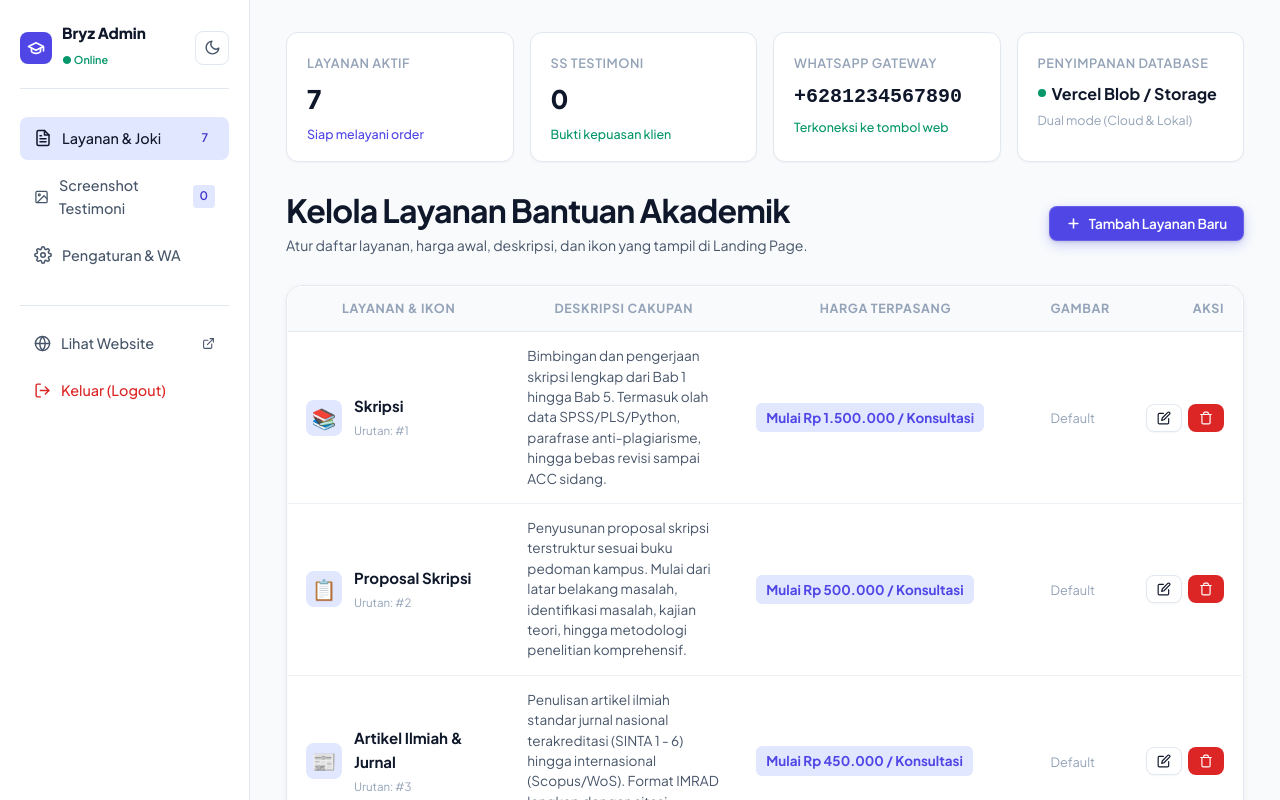
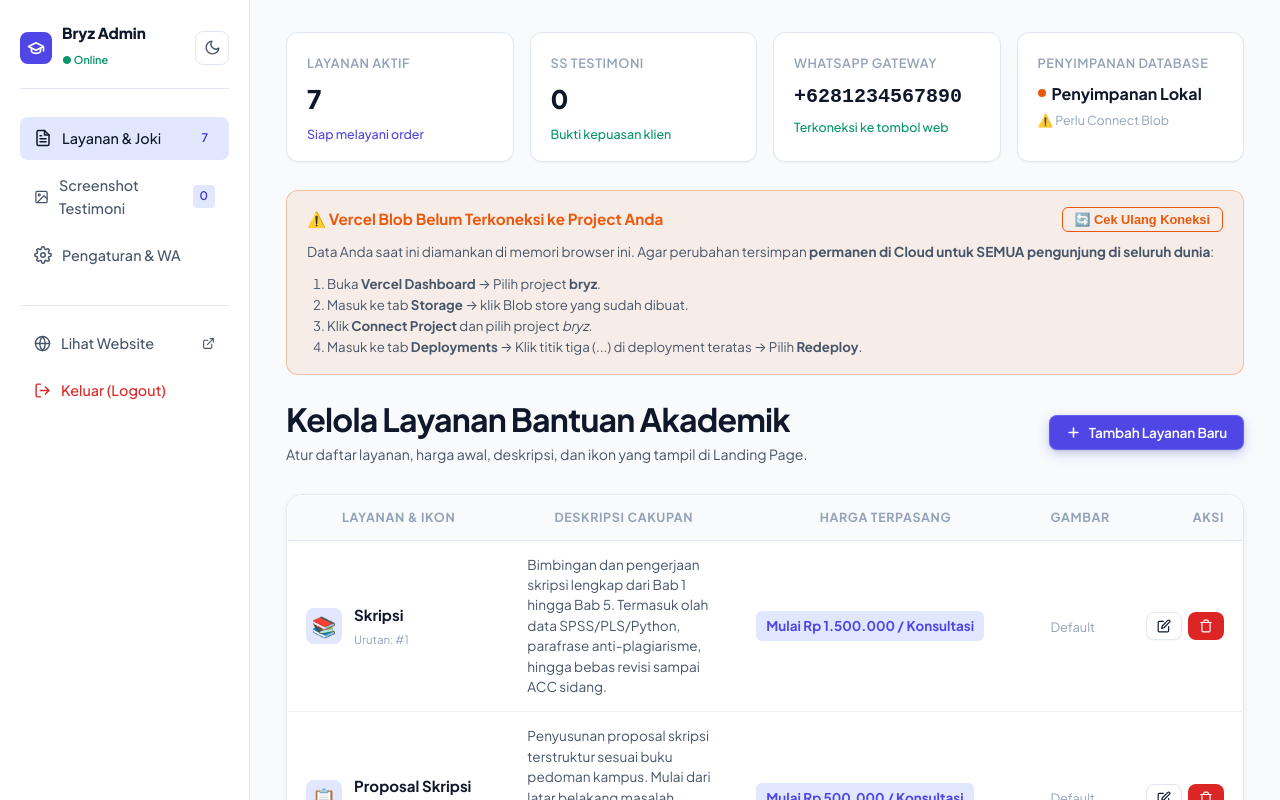
Before and after one commit to rafiifha/bryz, a Next.js app: page /admin/dashboard in a window 1280 px wide. Shown: the top 800 px of the page. Built offline with nearby package versions, Linux system fonts and the light colour scheme; sample sign-in values are in the browser's storage.

Commit message:
fix: prevent state reset on refresh and show live blob connection indicator

```diff
--- a/src/app/admin/dashboard/page.tsx
+++ b/src/app/admin/dashboard/page.tsx
@@ -16,6 +16,7 @@ export default function AdminDashboard() {
   const [config, setConfig] = useState<SiteConfig | null>(null);
   const [loading, setLoading] = useState(true);
   const [toast, setToast] = useState<{ message: string; type: 'success' | 'error' } | null>(null);
+  const [blobConnected, setBlobConnected] = useState<boolean | null>(null);
 
   // Modal states
   const [showServiceModal, setShowServiceModal] = useState(false);
@@ -57,16 +58,37 @@ export default function AdminDashboard() {
 
   const fetchData = useCallback(async () => {
     try {
-      const [servRes, testRes, confRes] = await Promise.all([
+      const [servRes, testRes, confRes, statusRes] = await Promise.all([
         fetch('/api/services', { cache: 'no-store' }),
         fetch('/api/testimonials', { cache: 'no-store' }),
         fetch('/api/config', { cache: 'no-store' }),
+        fetch('/api/status', { cache: 'no-store' }).catch(() => null),
       ]);
-      const [servData, testData, confData] = await Promise.all([
+      const [servData, testData, confData, statusData] = await Promise.all([
         servRes.json(),
         testRes.json(),
         confRes.json(),
+        statusRes ? statusRes.json().catch(() => null) : null,
       ]);
+
+      const isBlobActive = Boolean(statusData?.blobConnected);
+      setBlobConnected(isBlobActive);
+
+      // Cek apakah ada data lokal di browser
+      let localConf: SiteConfig | null = null;
+      let localServ: Service[] | null = null;
+      let localTest: Testimonial[] | null = null;
+      try {
+        const lc = localStorage.getItem('bryz_site_config');
+        if (lc) localConf = JSON.parse(lc);
+        const ls = localStorage.getItem('bryz_services');
+        if (ls) localServ = JSON.parse(ls);
+        const lt = localStorage.getItem('bryz_testimonials');
+        if (lt) localTest = JSON.parse(lt);
+      } catch {}
+
+      if (isBlobActive) {
+        // Blob aktif di Vercel: data server adalah single source of truth
         setServices(servData);
         setTestimonials(testData);
         setConfig(confData);
@@ -75,6 +97,19 @@ export default function AdminDashboard() {
           localStorage.setItem('bryz_testimonials', JSON.stringify(testData));
           localStorage.setItem('bryz_site_config', JSON.stringify(confData));
         } catch {}
+      } else {
+        // Blob belum terhubung di Vercel: jaga agar editan user tidak hilang tertimpa default server
+        const mergedConf: SiteConfig = {
+          ...confData,
+          ...(localConf || {}),
+        };
+        const finalServices = (localServ && localServ.length > 0) ? localServ : servData;
+        const finalTestimonials = (localTest !== null) ? localTest : testData;
+
+        setServices(finalServices);
+        setTestimonials(finalTestimonials);
+        setConfig(mergedConf);
+      }
     } catch {
       showToast('Gagal memuat data dari database', 'error');
     } finally {
@@ -472,14 +507,85 @@ export default function AdminDashboard() {
               Penyimpanan Database
             </span>
             <div style={{ fontSize: '1rem', fontWeight: 700, color: 'var(--text-primary)', marginTop: '6px', display: 'flex', alignItems: 'center', gap: '6px' }}>
-              <span style={{ width: '8px', height: '8px', borderRadius: '50%', background: 'var(--success)', display: 'inline-block' }} />
-              <span>Vercel Blob / Storage</span>
+              <span style={{
+                width: '8px',
+                height: '8px',
+                borderRadius: '50%',
+                background: blobConnected === true ? 'var(--success)' : blobConnected === false ? '#ea580c' : 'var(--text-muted)',
+                display: 'inline-block',
+              }} />
+              <span>
+                {blobConnected === true ? 'Vercel Blob (Aktif)' : blobConnected === false ? 'Penyimpanan Lokal' : 'Memeriksa...'}
+              </span>
             </div>
-            <span style={{ fontSize: '0.78rem', color: 'var(--text-muted)' }}>
-              Dual mode (Cloud & Lokal)
+            <span style={{ fontSize: '0.78rem', color: blobConnected === true ? 'var(--success)' : 'var(--text-muted)' }}>
+              {blobConnected === true ? '✅ Cloud Sync Permanen' : '⚠️ Perlu Connect Blob'}
             </span>
           </div>
         </div>
+
+        {/* Banner Status Vercel Blob */}
+        {blobConnected === false && (
+          <div style={{
+            background: 'rgba(234, 88, 12, 0.08)',
+            border: '1px solid rgba(234, 88, 12, 0.3)',
+            borderRadius: '12px',
+            padding: '16px 20px',
+            marginBottom: '24px',
+            display: 'flex',
+            flexDirection: 'column',
+            gap: '10px',
+          }}>
+            <div style={{ display: 'flex', alignItems: 'center', justifyContent: 'space-between', flexWrap: 'wrap', gap: '8px' }}>
+              <div style={{ display: 'flex', alignItems: 'center', gap: '8px', color: '#ea580c', fontWeight: 700, fontSize: '0.95rem' }}>
+                <span>⚠️ Vercel Blob Belum Terkoneksi ke Project Anda</span>
+              </div>
+              <button
+                type="button"
+                onClick={fetchData}
+                style={{
+                  background: 'transparent',
+                  border: '1px solid #ea580c',
+                  color: '#ea580c',
+                  padding: '4px 12px',
+                  borderRadius: '6px',
+                  fontSize: '0.8rem',
+                  fontWeight: 600,
+                  cursor: 'pointer',
+                }}
+              >
+                🔄 Cek Ulang Koneksi
+              </button>
+            </div>
+            <p style={{ fontSize: '0.85rem', color: 'var(--text-secondary)', margin: 0, lineHeight: 1.5 }}>
+              Data Anda saat ini diamankan di memori browser ini. Agar perubahan tersimpan <strong>permanen di Cloud untuk SEMUA pengunjung di seluruh dunia</strong>:
+            </p>
+            <ol style={{ fontSize: '0.83rem', color: 'var(--text-secondary)', margin: 0, paddingLeft: '20px', lineHeight: 1.6 }}>
+              <li>Buka <strong>Vercel Dashboard</strong> → Pilih project <strong>bryz</strong>.</li>
+              <li>Masuk ke tab <strong>Storage</strong> → klik Blob store yang sudah dibuat.</li>
+              <li>Klik <strong>Connect Project</strong> dan pilih project <em>bryz</em>.</li>
+              <li>Masuk ke tab <strong>Deployments</strong> → Klik titik tiga (...) di deployment teratas → Pilih <strong>Redeploy</strong>.</li>
+            </ol>
+          </div>
+        )}
+
+        {blobConnected === true && (
+          <div style={{
+            background: 'rgba(34, 197, 94, 0.08)',
+            border: '1px solid rgba(34, 197, 94, 0.3)',
+            borderRadius: '12px',
+            padding: '12px 18px',
+            marginBottom: '24px',
+            display: 'flex',
+            alignItems: 'center',
+            gap: '10px',
+            color: '#16a34a',
+            fontSize: '0.88rem',
+            fontWeight: 600,
+          }}>
+            <span>✅ Vercel Blob Terhubung Permanen. Semua perubahan otomatis tersimpan di Cloud Database.</span>
+          </div>
+        )}
 
         {/* ===================== TAB 1: SERVICES ===================== */}
         {activeTab === 'services' && (
--- /dev/null
+++ b/src/app/api/status/route.ts
@@ -0,0 +1,12 @@
+import { NextResponse } from 'next/server';
+
+export const dynamic = 'force-dynamic';
+
+export async function GET() {
+  const token = process.env.BLOB_READ_WRITE_TOKEN;
+  return NextResponse.json({
+    blobConnected: Boolean(token && token.length > 10),
+    isVercel: process.env.VERCEL === '1',
+    timestamp: new Date().toISOString(),
+  });
+}
--- a/src/lib/data.ts
+++ b/src/lib/data.ts
@@ -2,7 +2,7 @@ import { Service, Testimonial, SiteConfig } from './types';
 import fs from 'fs';
 import path from 'path';
 import os from 'os';
-import { put, list } from '@vercel/blob';
+import { put, list, del } from '@vercel/blob';
 
 // Deteksi environment serverless Vercel / Cloud
 const isServerless = process.env.VERCEL === '1' || !!process.env.NOW_REGION || !!process.env.AWS_REGION || process.env.NODE_ENV === 'production';
@@ -108,9 +108,9 @@ async function readBlobJson<T>(key: string, defaultValue: T): Promise<T> {
   const token = process.env.BLOB_READ_WRITE_TOKEN;
   if (token) {
     try {
-      const { blobs } = await list({ prefix: `db/${key}.json`, token });
+      const { blobs } = await list({ prefix: `db/${key}`, token });
       if (blobs.length > 0) {
-        const sorted = blobs.sort((a, b) => b.uploadedAt.getTime() - a.uploadedAt.getTime());
+        const sorted = blobs.sort((a, b) => new Date(b.uploadedAt).getTime() - new Date(a.uploadedAt).getTime());
         const res = await fetch(sorted[0].url, { cache: 'no-store' });
         if (res.ok) {
           const val = (await res.json()) as T;
@@ -124,7 +124,7 @@ async function readBlobJson<T>(key: string, defaultValue: T): Promise<T> {
   }
 
   // 2. Memory cache check
-  if (globalMemoryCache[key]) {
+  if (globalMemoryCache[key] !== undefined) {
     return globalMemoryCache[key] as T;
   }
 
@@ -154,12 +154,23 @@ async function writeBlobJson<T>(key: string, data: T): Promise<void> {
   const token = process.env.BLOB_READ_WRITE_TOKEN;
   if (token) {
     try {
-      await put(`db/${key}.json`, jsonStr, {
+      // Simpan file baru dengan random suffix agar tidak pernah throw BlobAlreadyExistsError
+      const newBlob = await put(`db/${key}.json`, jsonStr, {
         access: 'public',
-        addRandomSuffix: false,
+        addRandomSuffix: true,
         token,
       });
-      return; // Berhasil disimpan ke Cloud Vercel Blob, tidak perlu menyentuh filesystem
+
+      // Hapus blob versi lama agar storage selalu bersih dan rapi
+      try {
+        const { blobs } = await list({ prefix: `db/${key}`, token });
+        const oldBlobs = blobs.filter((b) => b.url !== newBlob.url);
+        if (oldBlobs.length > 0) {
+          await del(oldBlobs.map((b) => b.url), { token });
+        }
+      } catch {}
+
+      return;
     } catch (err) {
       console.warn(`[Vercel Blob] Write warning for ${key}:`, err);
     }
```
Also changed, not shown: src/components/LandingPage.tsx (+43 -11 lines). Lines whose indentation alone changed are shown as unchanged.
